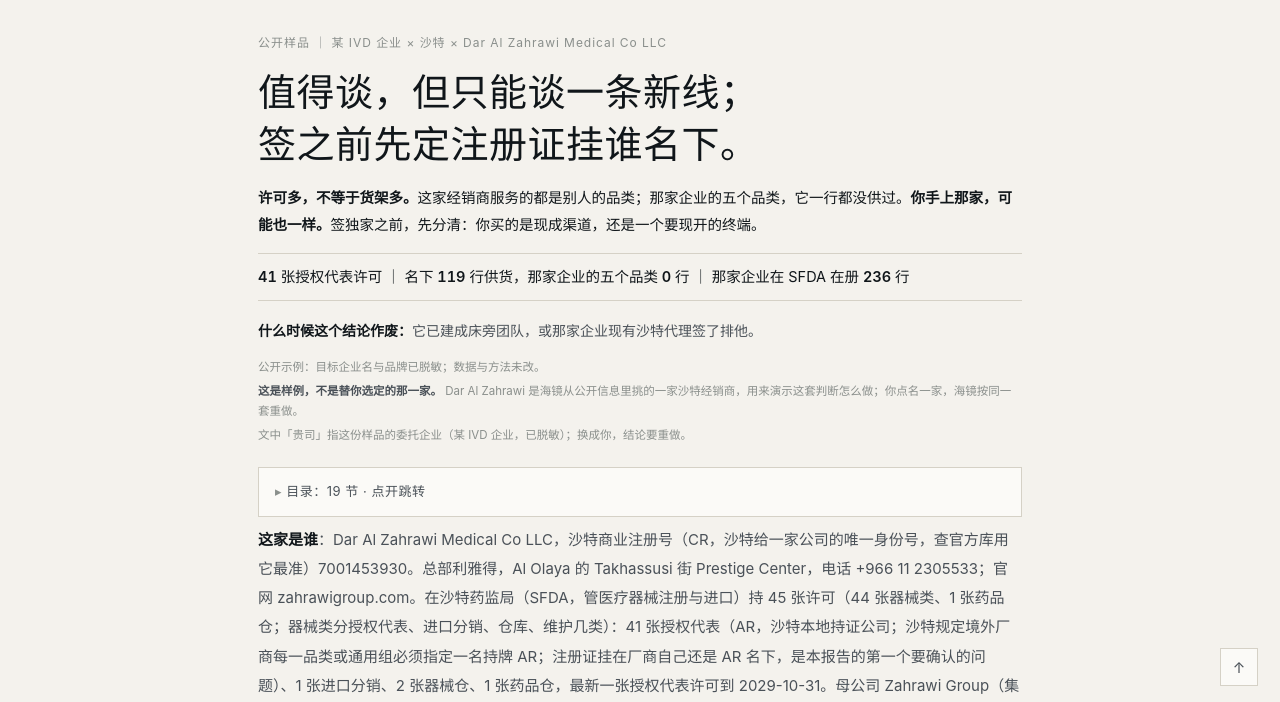
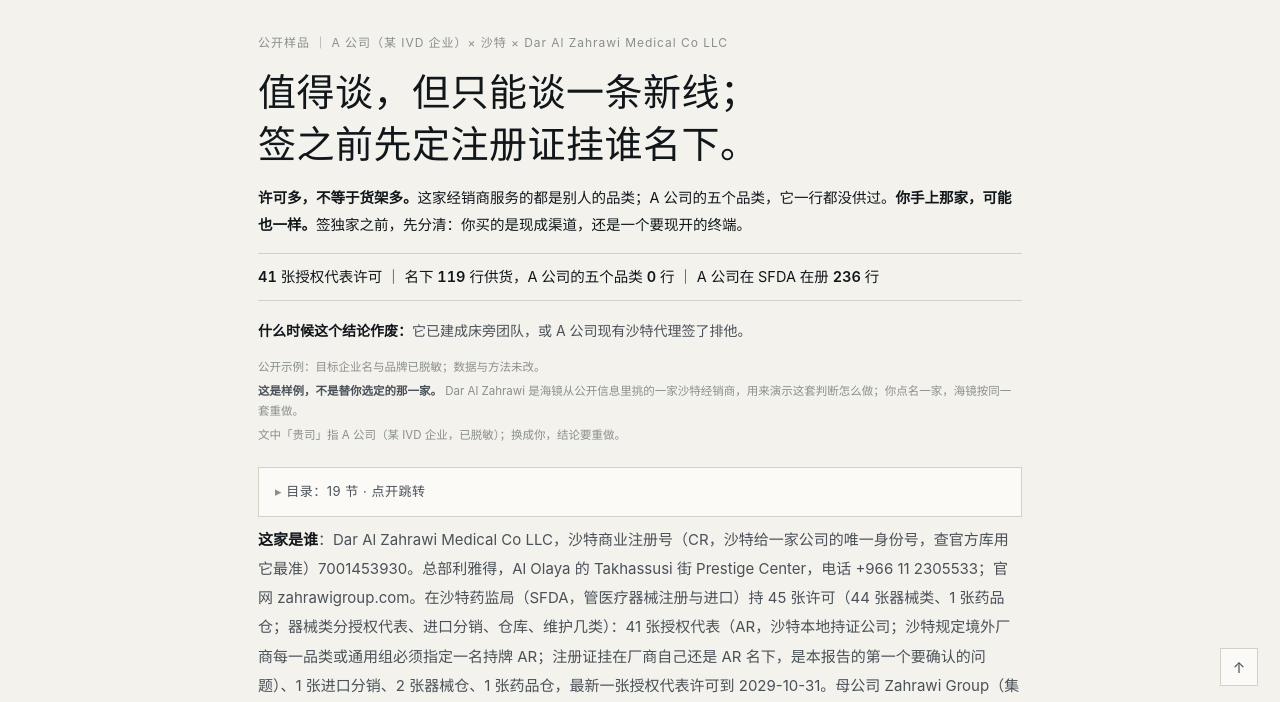
Before and after one commit to jhholy/hailens-www, a plain HTML site: page sample.html in a window 1280 px wide. Shown: the part 88-790 px from the top of the page. Drawn offline with Linux system fonts and the light colour scheme.

Commit message:
sample: 样品主体改称 A 公司（某 IVD 企业），去掉「那家企业」；PDF 封面同步

```diff
--- a/sample.html
+++ b/sample.html
@@ -63,14 +63,14 @@ h1,h2{scroll-margin-top:16px}
 </style><script src="assets/hl-analytics.js" defer></script></head><body id="top">
 <header class="top"><a class="brand" href="index.html"><img src="assets/logo/hailens_mark_small.svg" alt="" width="18" height="18"><span class="lockup"><span>海镜 HaiLens</span><span class="tagline">出海决策顾问</span></span></a><div class="r"><a href="assets/sample.pdf" download class="dl" data-track="sample_download">下载 PDF</a><a href="index.html">回首页</a><a href="apply.html">申请定制</a></div></header>
 <main class="page">
-<p style="font-size:12px;letter-spacing:.08em;color:var(--ink3);margin:0 0 12px">公开样品 ｜ 某 IVD 企业 × 沙特 × Dar Al Zahrawi Medical Co LLC</p>
+<p style="font-size:12px;letter-spacing:.08em;color:var(--ink3);margin:0 0 12px">公开样品 ｜ A 公司（某 IVD 企业）× 沙特 × Dar Al Zahrawi Medical Co LLC</p>
 <h1 id="sec1"><span style="display:block">值得谈，但只能谈一条新线；</span><span style="display:block">签之前先定注册证挂谁名下。</span></h1>
-<p style="margin:0 0 14px;font-size:14.5px;line-height:1.85;color:var(--ink)"><strong>许可多，不等于货架多。</strong>这家经销商服务的都是别人的品类；那家企业的五个品类，它一行都没供过。<strong>你手上那家，可能也一样。</strong>签独家之前，先分清：你买的是现成渠道，还是一个要现开的终端。</p>
-<p style="margin:0 0 16px;padding:11px 0;border-top:1px solid var(--rule);border-bottom:1px solid var(--rule);font-size:14.5px;line-height:1.7;color:var(--ink);font-variant-numeric:tabular-nums"><strong>41</strong> 张授权代表许可 ｜ 名下 <strong>119</strong> 行供货，那家企业的五个品类 <strong>0</strong> 行 ｜ 那家企业在 SFDA 在册 <strong>236</strong> 行</p>
-<p style="margin:0 0 12px;font-size:14px;color:var(--ink2)"><strong>什么时候这个结论作废：</strong>它已建成床旁团队，或那家企业现有沙特代理签了排他。</p>
+<p style="margin:0 0 14px;font-size:14.5px;line-height:1.85;color:var(--ink)"><strong>许可多，不等于货架多。</strong>这家经销商服务的都是别人的品类；A 公司的五个品类，它一行都没供过。<strong>你手上那家，可能也一样。</strong>签独家之前，先分清：你买的是现成渠道，还是一个要现开的终端。</p>
+<p style="margin:0 0 16px;padding:11px 0;border-top:1px solid var(--rule);border-bottom:1px solid var(--rule);font-size:14.5px;line-height:1.7;color:var(--ink);font-variant-numeric:tabular-nums"><strong>41</strong> 张授权代表许可 ｜ 名下 <strong>119</strong> 行供货，A 公司的五个品类 <strong>0</strong> 行 ｜ A 公司在 SFDA 在册 <strong>236</strong> 行</p>
+<p style="margin:0 0 12px;font-size:14px;color:var(--ink2)"><strong>什么时候这个结论作废：</strong>它已建成床旁团队，或 A 公司现有沙特代理签了排他。</p>
 <p style="margin:0 0 4px;font-size:11.5px;line-height:1.75;color:var(--ink3)">公开示例：目标企业名与品牌已脱敏；数据与方法未改。</p>
 <p style="margin:0 0 4px;font-size:11.5px;line-height:1.75;color:var(--ink3)"><strong style="color:var(--ink2)">这是样例，不是替你选定的那一家。</strong> Dar Al Zahrawi 是海镜从公开信息里挑的一家沙特经销商，用来演示这套判断怎么做；你点名一家，海镜按同一套重做。</p>
-<p style="margin:0 0 10px;font-size:11.5px;line-height:1.75;color:var(--ink3)">文中「贵司」指这份样品的委托企业（某 IVD 企业，已脱敏）；换成你，结论要重做。</p>
+<p style="margin:0 0 10px;font-size:11.5px;line-height:1.75;color:var(--ink3)">文中「贵司」指 A 公司（某 IVD 企业，已脱敏）；换成你，结论要重做。</p>
 <details class="toc">
 <summary>目录：19 节 · 点开跳转</summary>
 <ol>
```
Also changed, not shown: 1 other file.
